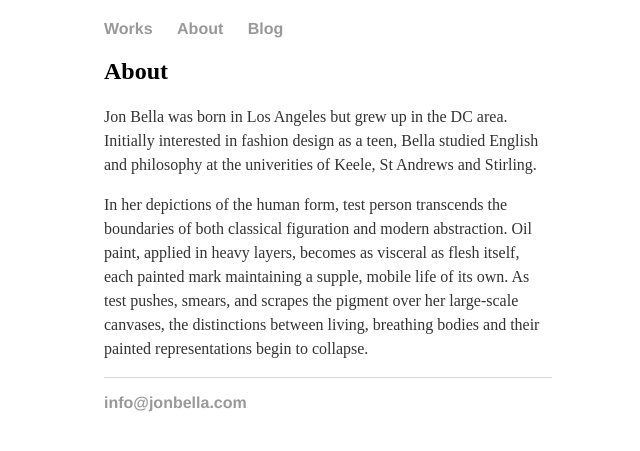
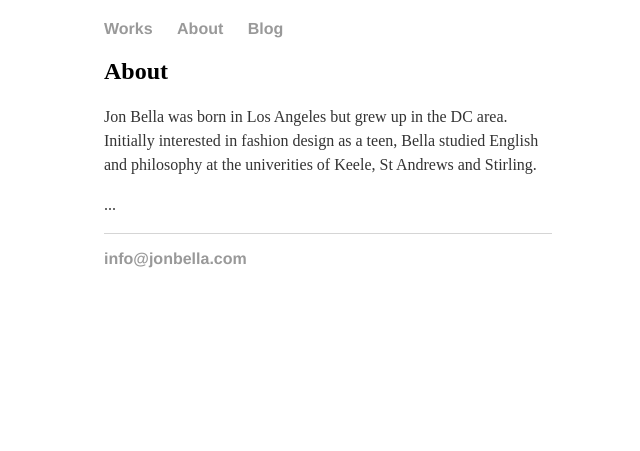
Before and after one commit to jonif0112/jonif0112.github.io, a Jekyll site: the page built from about/index.html, in a window 1280 px wide. Shown: the top 451 px of the page, without its empty margins (312-952 px from the left). Built offline with Jekyll 4.4.1, drawn with Linux system fonts in a browser that asks for light colours.

Commit message:
Update index.html

```diff
--- a/about/index.html
+++ b/about/index.html
@@ -9,5 +9,5 @@ title: About
 
 	<p>Jon Bella was born in Los Angeles but grew up in the DC area. Initially interested in fashion design as a teen, Bella studied English and philosophy at the univerities of Keele, St Andrews and Stirling.</p>
 
-	<p>In her depictions of the human form, test person transcends the boundaries of both classical figuration and modern abstraction. Oil paint, applied in heavy layers, becomes as visceral as flesh itself, each painted mark maintaining a supple, mobile life of its own. As test pushes, smears, and scrapes the pigment over her large-scale canvases, the distinctions between living, breathing bodies and their painted representations begin to collapse.</p>
+	<p>...</p>
 </div><!-- /.blurb -->
```
